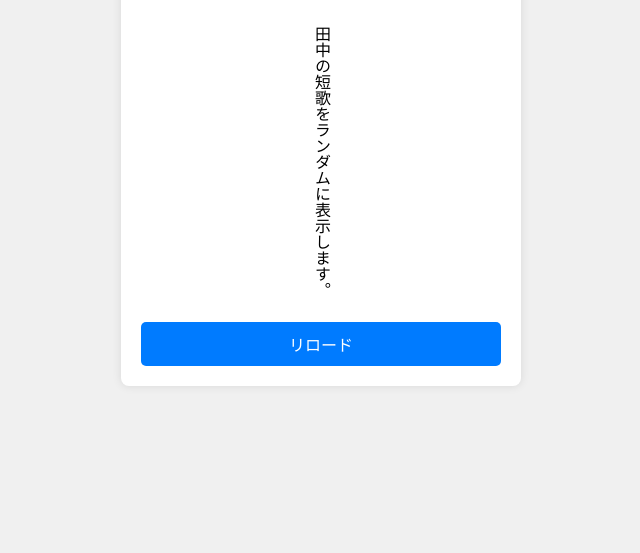
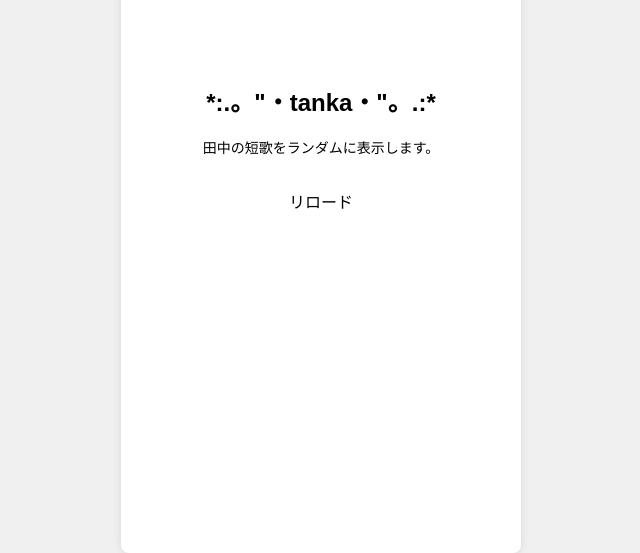
Before and after one commit to kylie270/random-text-site, a plain HTML site: page index.html in a window 1280 px wide. Shown: the part 247-800 px from the top of the page, without its empty margins (319-959 px from the left). Drawn offline with Linux system fonts and the light colour scheme.

Commit message:
Add files via upload

```diff
--- a/styles.css
+++ b/styles.css
@@ -1,17 +1,21 @@
 body {
     font-family: Arial, sans-serif;
     display: flex;
+    flex-direction: column; /* 縦に配置 */
     justify-content: center;
     align-items: center;
     height: 100vh;
     margin: 0;
     background-color: #f0f0f0;
-    padding: 0 10px; /* スマホでの左右の余白を追加 */
+    padding: 0; /* 内側の余白を削除 */
     box-sizing: border-box;
 }
 
 .container {
-    text-align: center;
+    display: flex;
+    flex-direction: column; /* 縦に配置 */
+    justify-content: center;
+    align-items: center;
     background-color: #ffffff;
     padding: 20px;
     border-radius: 8px;
@@ -19,20 +23,21 @@ body {
     width: 100%;
     max-width: 400px; /* 最大幅を設定 */
     box-sizing: border-box; /* パディングを含めてサイズを計算 */
+    flex: 1;
 }
 
 h1 {
-    margin-top: 0; /* 上部の余白をリセット */
-    margin-bottom: 20px; /* 下部の余白を設定 */
+    margin: 0; /* 上下の余白をリセット */
+    font-size: 24px; /* 見出しのフォントサイズを設定 */
 }
 
 p {
     margin: 20px 0; /* 上下の余白を設定 */
-    writing-mode: vertical-rl; /* 縦書きモード */
-    text-align: start; /* 縦書きのテキストの開始位置を設定 */
-    display: inline-block; /* 縦書きが適切に表示されるように設定 */
+    font-size: 14px; /* フォントサイズを小さく設定 */
+    line-height: 1.5; /* 行間を調整 */
+    text-align: center; /* 中央揃えに設定 */
     white-space: pre-wrap; /* テキストが折り返されるように設定 */
-    height: auto; /* 高さを自動調整 */
+    overflow-wrap: break-word; /* 単語の折り返しを許可 */
 }
 
 button {
@@ -40,8 +45,8 @@ button {
     font-size: 16px;
     cursor: pointer;
     border: none;
-    background-color: #007bff;
-    color: #ffffff;
+    background-color: #ffffff; /* ボタンの背景色を設定 */
+    color: #000000;
     border-radius: 5px;
     transition: background-color 0.3s;
     width: 100%; /* ボタンを全幅に設定 */
@@ -49,16 +54,20 @@ button {
 }
 
 button:hover {
-    background-color: #0056b3;
+    background-color: #ffffff; /* ボタンのホバー時の背景色を設定 */
 }
 
 /* 画面幅が600px未満の場合のスタイル */
 @media (max-width: 600px) {
+    body {
+        padding: 0 10px; /* スマホでの左右の余白を追加 */
+    }
+
     .container {
         padding: 15px;
     }
 
-    button {
-        padding: 15px;
+    p {
+        font-size: 12px; /* スマホ画面ではフォントサイズをさらに小さくする */
     }
 }
```
